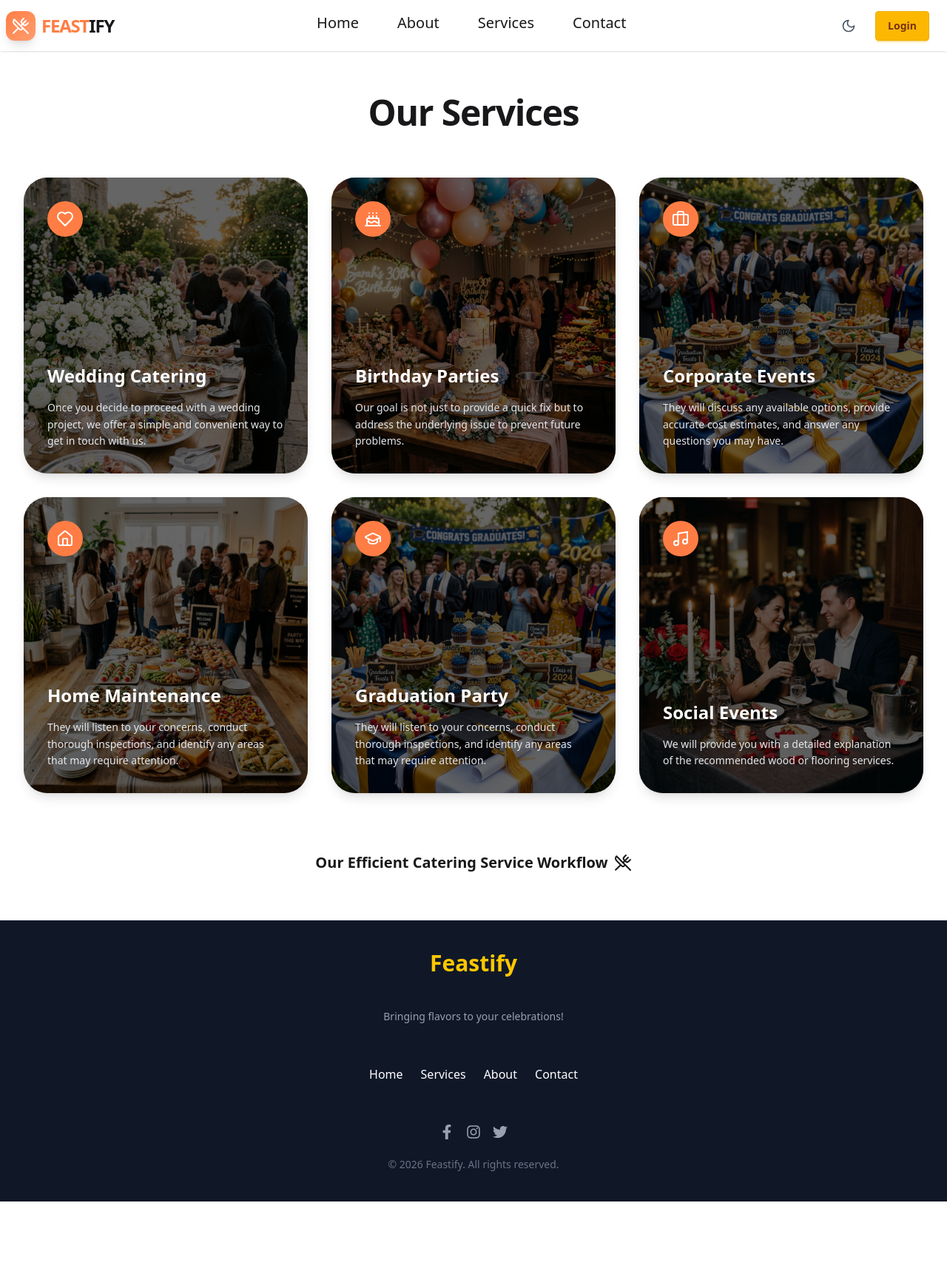
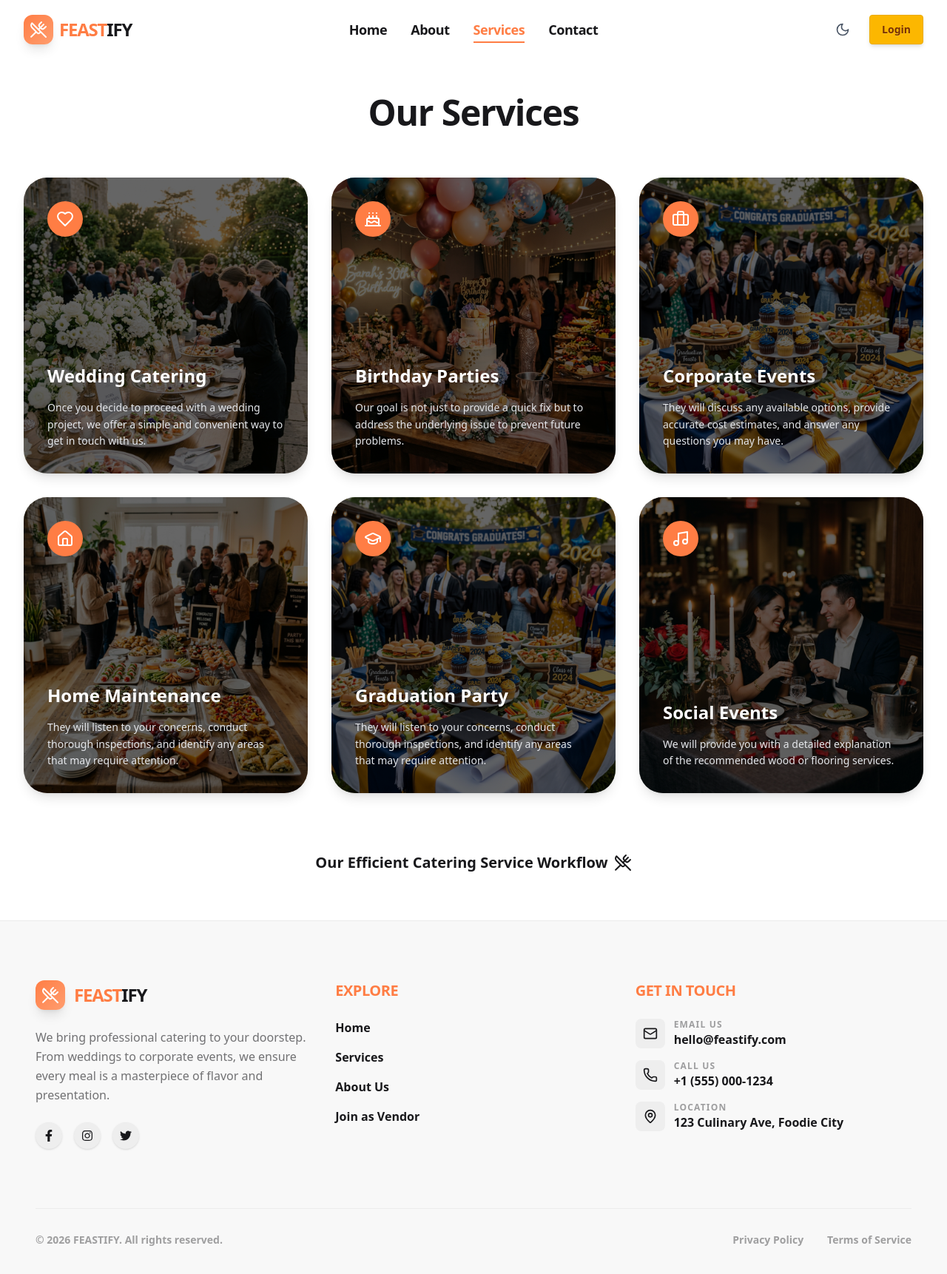
Before and after one commit to adwaithpvk45/Catering_App, a React (Vite) app in the folder frontend/: page /services in a window 1280 px wide. Shown: the top 1722 px of the page at 74% size. Before the commit the page ends 1624 px from the top, so only its background shows below. Built offline with nearby package versions, Linux system fonts and the light colour scheme.

Commit message:
feat: implement responsive Navbar and Footer components with scroll-aware styling

```diff
--- a/frontend/src/Components/Footer.jsx
+++ b/frontend/src/Components/Footer.jsx
@@ -1,47 +1,115 @@
-import React from 'react'
+import React from 'react';
 import { FaFacebookF, FaInstagram, FaTwitter } from "react-icons/fa";
+import { UtensilsCrossed, Mail, MapPin, Phone } from "lucide-react";
 import { Link } from 'react-router-dom';
 
 function Footer() {
   return (
-    <footer className="bg-gray-900 text-white py-10 px-6  flex-col items-center">
-    <div className="container mx-auto flex flex-col justify-between items-center gap-10">
+    <footer className="bg-base-200 text-base-content pt-20 pb-10 border-t border-base-content/5">
+      <div className="container mx-auto px-6 sm:px-12">
+        <div className="grid grid-cols-1 md:grid-cols-3 gap-16 md:gap-8">
 
-      {/* Logo and Tagline */}
-      <div className="text-center ">
-        <h2 className="text-3xl font-bold text-yellow-400 pb-10">Feastify</h2>
-        <p className="text-sm mt-1 text-gray-400">
-          Bringing flavors to your celebrations!
-        </p>
+          {/* Column 1: Branding & About */}
+          <div className="flex flex-col gap-6">
+            <div className="flex items-center gap-3 group">
+              <div className="size-10 rounded-xl bg-gradient-to-br from-[#FF7D44] to-[#ff9d6e] flex items-center justify-center shadow-lg group-hover:rotate-12 transition-transform duration-300">
+                <UtensilsCrossed className="size-6 text-white" />
+              </div>
+              <span className="text-2xl font-black tracking-tighter">
+                <span className="text-[#FF7D44]">FEAST</span>
+                <span className="text-base-content font-black">IFY</span>
+              </span>
+            </div>
+            <p className="text-base-content/60 leading-relaxed max-w-sm">
+              We bring professional catering to your doorstep. From weddings to corporate events, we ensure every meal is a masterpiece of flavor and presentation.
+            </p>
+            <div className="flex gap-4">
+              {[
+                { icon: <FaFacebookF />, href: '#' },
+                { icon: <FaInstagram />, href: '#' },
+                { icon: <FaTwitter />, href: '#' }
+              ].map((social, index) => (
+                <a
+                  key={index}
+                  href={social.href}
+                  className="size-9 rounded-full bg-base-300 flex items-center justify-center hover:bg-[#FF7D44] hover:text-white transition-all duration-300 hover:-translate-y-1 shadow-sm"
+                >
+                  {social.icon}
+                </a>
+              ))}
+            </div>
+          </div>
+
+          {/* Column 2: Quick Links */}
+          <div className="flex flex-col gap-6">
+            <h3 className="text-xl font-black tracking-tight text-[#FF7D44]">EXPLORE</h3>
+            <div className="flex flex-col gap-4">
+              {[
+                { name: 'Home', path: '/' },
+                { name: 'Services', path: '/services' },
+                { name: 'About Us', path: '/about' },
+                { name: 'Join as Vendor', path: '/signup' }
+              ].map((link) => (
+                <Link
+                  key={link.name}
+                  to={link.path}
+                  className="font-bold hover:text-[#FF7D44] transition-colors duration-300 w-fit"
+                >
+                  {link.name}
+                </Link>
+              ))}
+            </div>
+          </div>
+
+          {/* Column 3: Contact Info */}
+          <div className="flex flex-col gap-6">
+            <h3 className="text-xl font-black tracking-tight text-[#FF7D44]">GET IN TOUCH</h3>
+            <div className="flex flex-col gap-4">
+              <div className="flex items-start gap-3 group">
+                <div className="size-10 rounded-lg bg-base-300 flex items-center justify-center group-hover:bg-[#FF7D44] group-hover:text-white transition-colors">
+                  <Mail className="size-5" />
+                </div>
+                <div>
+                  <div className="text-xs font-bold uppercase tracking-widest opacity-40">Email Us</div>
+                  <div className="font-bold">hello@feastify.com</div>
+                </div>
+              </div>
+
+              <div className="flex items-start gap-3 group">
+                <div className="size-10 rounded-lg bg-base-300 flex items-center justify-center group-hover:bg-[#FF7D44] group-hover:text-white transition-colors">
+                  <Phone className="size-5" />
+                </div>
+                <div>
+                  <div className="text-xs font-bold uppercase tracking-widest opacity-40">Call Us</div>
+                  <div className="font-bold">+1 (555) 000-1234</div>
+                </div>
+              </div>
+
+              <div className="flex items-start gap-3 group">
+                <div className="size-10 rounded-lg bg-base-300 flex items-center justify-center group-hover:bg-[#FF7D44] group-hover:text-white transition-colors">
+                  <MapPin className="size-5" />
+                </div>
+                <div>
+                  <div className="text-xs font-bold uppercase tracking-widest opacity-40">Location</div>
+                  <div className="font-bold">123 Culinary Ave, Foodie City</div>
+                </div>
+              </div>
+            </div>
+          </div>
+
+        </div>
+
+        {/* Bottom Bar */}
+        <div className="mt-20 pt-8 border-t border-base-content/5 flex flex-col md:flex-row justify-between items-center gap-4 text-sm font-bold text-base-content/40">
+          <div>© {new Date().getFullYear()} FEASTIFY. All rights reserved.</div>
+          <div className="flex gap-8">
+            <a href="#" className="hover:text-[#FF7D44] transition-colors">Privacy Policy</a>
+            <a href="#" className="hover:text-[#FF7D44] transition-colors">Terms of Service</a>
+          </div>
+        </div>
       </div>
-
-      {/* Navigation Links */}
-      <div className="flex flex-wrap justify-center gap-6 mt-4 ">
-        <Link to="/" className="hover:text-yellow-400 transition">Home</Link>
-        <Link to="/Services" className="hover:text-yellow-400 transition">Services</Link>
-        <Link to="/About" className="hover:text-yellow-400 transition">About</Link>
-        <Link to="/Contact" className="hover:text-yellow-400 transition">Contact</Link>
-      </div>
-
-      {/* Social Media Links */}
-      <div className="flex gap-4 mt-4 ">
-        <a href="#" className="text-gray-400 hover:text-yellow-400 transition">
-          <FaFacebookF size={20} />
-        </a>
-        <a href="#" className="text-gray-400 hover:text-yellow-400 transition">
-          <FaInstagram size={20} />
-        </a>
-        <a href="#" className="text-gray-400 hover:text-yellow-400 transition">
-          <FaTwitter size={20} />
-        </a>
-      </div>
-    </div>
-
-    {/* Copyright Section */}
-    <div className="text-center text-gray-500 text-sm mt-6">
-      © {new Date().getFullYear()} Feastify. All rights reserved.
-    </div>
-  </footer>  )
+    </footer>
+  );
 }
 
-export default Footer
+export default Footer;
--- a/frontend/src/Components/Navbar.jsx
+++ b/frontend/src/Components/Navbar.jsx
@@ -1,20 +1,44 @@
-import React from "react";
+import React, { useState, useEffect } from "react";
 import { Link } from "react-router-dom";
 import { useLocation } from "react-router-dom";
 import { useThemeStore } from "../store/useThemeStore";
 import { Sun, Moon, UtensilsCrossed } from "lucide-react";
+import { motion, AnimatePresence } from "framer-motion";
 
 function Navbar() {
   const { theme, setTheme } = useThemeStore();
   const location = useLocation();
+  const [scrolled, setScrolled] = useState(false);
+
   const role = JSON.parse(localStorage.getItem("userDetails"))?.existingUser
     ?.role;
 
   const locationPath =
-    location.pathname === "/login" || location.pathname === "/signup";
+    location.pathname === "/login" || location.pathname === "/signup" || location.pathname === "/forgot-password" || location.pathname.startsWith("/reset-password");
+
+  useEffect(() => {
+    const handleScroll = () => {
+      setScrolled(window.scrollY > 20);
+    };
+    window.addEventListener("scroll", handleScroll);
+    return () => window.removeEventListener("scroll", handleScroll);
+  }, []);
 
   return (
-    <div className="navbar bg-base-100 shadow-sm fixed z-50">
+    <motion.div
+      initial={false}
+      animate={{
+        height: scrolled ? "64px" : "80px",
+        backgroundColor: scrolled
+          ? (theme === "dark" ? "rgba(29, 35, 42, 0.8)" : "rgba(255, 255, 255, 0.8)")
+          : (theme === "dark" ? "rgb(29, 35, 42)" : "rgb(255, 255, 255)"),
+        backdropFilter: scrolled ? "blur(12px)" : "blur(0px)",
+        boxShadow: scrolled ? "0 4px 20px -2px rgba(0,0,0,0.1)" : "0 0px 0px rgba(0,0,0,0)"
+      }}
+      transition={{ duration: 0.3 }}
+      className="navbar fixed top-0 left-0 right-0 z-50 px-4 sm:px-8 border-b border-transparent data-[scrolled=true]:border-base-content/5"
+      data-scrolled={scrolled}
+    >
       <div className="navbar-start">
         <div className="dropdown">
           <div tabIndex={0} role="button" className="btn btn-ghost lg:hidden">
@@ -25,92 +49,72 @@ function Navbar() {
               viewBox="0 0 24 24"
               stroke="currentColor"
             >
-              {" "}
               <path
                 strokeLinecap="round"
                 strokeLinejoin="round"
                 strokeWidth="2"
                 d="M4 6h16M4 12h8m-8 6h16"
-              />{" "}
+              />
             </svg>
           </div>
           <ul
             tabIndex={0}
-            className="menu menu-sm dropdown-content bg-base-100 rounded-box z-1 mt-3 w-52 p-2 shadow"
+            className="menu menu-sm dropdown-content bg-base-100 rounded-box z-[1] mt-3 w-52 p-2 shadow-2xl border border-base-content/5"
           >
+            {['Home', 'About', 'Services', 'Contact'].map((item) => (
+              <li key={item}>
                 <Link
-              to={"/"}
-              className={`cursor-pointer text-[20px] pb-[5px] scale-100 transition-all duration-700 ease-in text-dark border-b-2 border-transparent hover:border-b-orange-500 hover:text-orange-500 hover:-translate-y-0.5  ${
-                location.pathname === "/" ? "text-orange-500" : ""
+                  to={item === 'Home' ? '/' : `/${item.toLowerCase()}`}
+                  className={`text-lg font-semibold hover:text-[#FF7D44] ${
+                    location.pathname === (item === 'Home' ? '/' : `/${item.toLowerCase()}`) ? "text-[#FF7D44]" : ""
                   }`}
                 >
-              <li>Home</li>
+                  {item}
                 </Link>
-            <Link
-              to={"/About"}
-              className={`cursor-pointer text-[20px] pb-[5px] scale-100 transition-all duration-700 ease-in text-dark border-b-2 border-transparent hover:border-b-orange-500 hover:text-orange-500 hover:-translate-y-0.5  ${
-                location.pathname === "/About" ? "text-orange-500" : ""
-              }`}
-            >
-              <li>About</li>
-            </Link>
-            <Link
-              to={"/Services"}
-              className="cursor-pointer text-[20px] pb-[5px] scale-100 transition-all duration-700 ease-in text-dark border-b-2 border-transparent hover:border-b-orange-500 hover:text-orange-500 hover:-translate-y-0.5"
-            >
-              <li>Services</li>
-            </Link>
-            <Link
-              to={"/Contact"}
-              className="cursor-pointer text-[20px] pb-[5px] scale-100 transition-all duration-700 ease-in text-dark border-b-2 border-transparent hover:border-b-orange-500 hover:text-orange-500 hover:-translate-y-0.5"
-            >
-              <li>Contact</li>
-            </Link>
+              </li>
+            ))}
           </ul>
         </div>
-        <div className="flex items-center gap-2 group cursor-pointer">
-          <div className="size-10 rounded-xl bg-gradient-to-br from-[#FF7D44] to-[#ff9d6e] flex items-center justify-center shadow-lg group-hover:rotate-12 transition-transform duration-300">
-            <UtensilsCrossed className="size-6 text-white" />
-          </div>
-          <span className="text-2xl font-black tracking-tighter hidden lg:block">
+
+        {/* Logo Branding */}
+        <Link to="/" className="flex items-center gap-2 group cursor-pointer">
+          <motion.div
+            animate={{ scale: scrolled ? 0.9 : 1 }}
+            className="size-9 sm:size-10 rounded-xl bg-gradient-to-br from-[#FF7D44] to-[#ff9d6e] flex items-center justify-center shadow-lg group-hover:rotate-12 transition-transform duration-300"
+          >
+            <UtensilsCrossed className="size-5 sm:size-6 text-white" />
+          </motion.div>
+          <span className={`font-black tracking-tighter hidden lg:block transition-all duration-300 ${scrolled ? 'text-xl' : 'text-2xl'}`}>
             <span className="text-[#FF7D44]">FEAST</span>
             <span className="text-base-content">IFY</span>
           </span>
+        </Link>
       </div>
-      </div>
+
       <div className="navbar-center hidden lg:flex">
-        <ul className=" menu menu-horizontal px-1 space-x-13">
+        <ul className="menu menu-horizontal px-1 gap-8">
+          {['Home', 'About', 'Services', 'Contact'].map((item) => (
             <Link
-            to={"/"}
-            className="cursor-pointer text-[20px] pb-[5px] scale-100 transition-all duration-700 ease-in text-dark border-b-2 border-transparent hover:border-b-orange-500 hover:text-orange-500 hover:-translate-y-0.5"
+              key={item}
+              to={item === 'Home' ? '/' : `/${item.toLowerCase()}`}
+              className={`relative group font-bold tracking-tight text-lg transition-colors duration-300 ${
+                location.pathname === (item === 'Home' ? '/' : `/${item.toLowerCase()}`) ? "text-[#FF7D44]" : "hover:text-[#FF7D44]"
+              }`}
             >
-            <li>Home</li>
+              {item}
+              <span className={`absolute -bottom-1 left-0 h-0.5 bg-[#FF7D44] transition-all duration-300 ${
+                location.pathname === (item === 'Home' ? '/' : `/${item.toLowerCase()}`) ? "w-full" : "w-0 group-hover:w-full"
+              }`}></span>
             </Link>
-          <Link
-            to={"/About"}
-            className="cursor-pointer text-[20px] pb-[5px] scale-100 transition-all duration-700 ease-in text-dark border-b-2 border-transparent hover:border-b-orange-500 hover:text-orange-500 hover:-translate-y-0.5"
-          >
-            <li>About</li>
-          </Link>
-          <Link
-            to={"/Services"}
-            className="cursor-pointer text-[20px] pb-[5px] scale-100 transition-all duration-700 ease-in text-dark border-b-2 border-transparent hover:border-b-orange-500 hover:text-orange-500 hover:-translate-y-0.5"
-          >
-            <li>Services</li>
-          </Link>
-          <Link
-            to={"/Contact"}
-            className="cursor-pointer text-[20px] pb-[5px] scale-100 transition-all duration-700 ease-in text-dark border-b-2 border-transparent hover:border-b-orange-500 hover:text-orange-500 hover:-translate-y-0.5"
-          >
-            <li>Contact</li>
-          </Link>
+          ))}
         </ul>
       </div>
-      <div className="navbar-end pr-4 space-x-4">
-        {/* Theme Toggle Button */}
+
+      <div className="navbar-end gap-2 sm:gap-4">
+        {/* Theme Toggle */}
         <button
           onClick={() => setTheme(theme === "dark" ? "light" : "dark")}
-          className="btn btn-ghost btn-circle"
+          className="btn btn-ghost btn-circle hover:bg-base-content/5"
           title={`Switch to ${theme === "dark" ? "light" : "dark"} mode`}
         >
           {theme === "dark" ? (
@@ -122,19 +126,14 @@ function Navbar() {
 
         <Link to={"/login"}>
           <button
-            className="btn btn-warning"
+            className={`btn btn-warning shadow-md transition-all duration-300 ${scrolled ? 'btn-sm sm:btn-md' : 'btn-md'}`}
             style={{ visibility: locationPath || role ? "hidden" : "visible" }}
           >
             Login
           </button>
         </Link>
       </div>
-      <img
-        src="/Feastify.png"
-        className="h-11 m-3 block lg:hidden"
-        alt="logo"
-      />
-    </div>
+    </motion.div>
   );
 }
 
```
Lines whose indentation alone changed are shown as unchanged.
